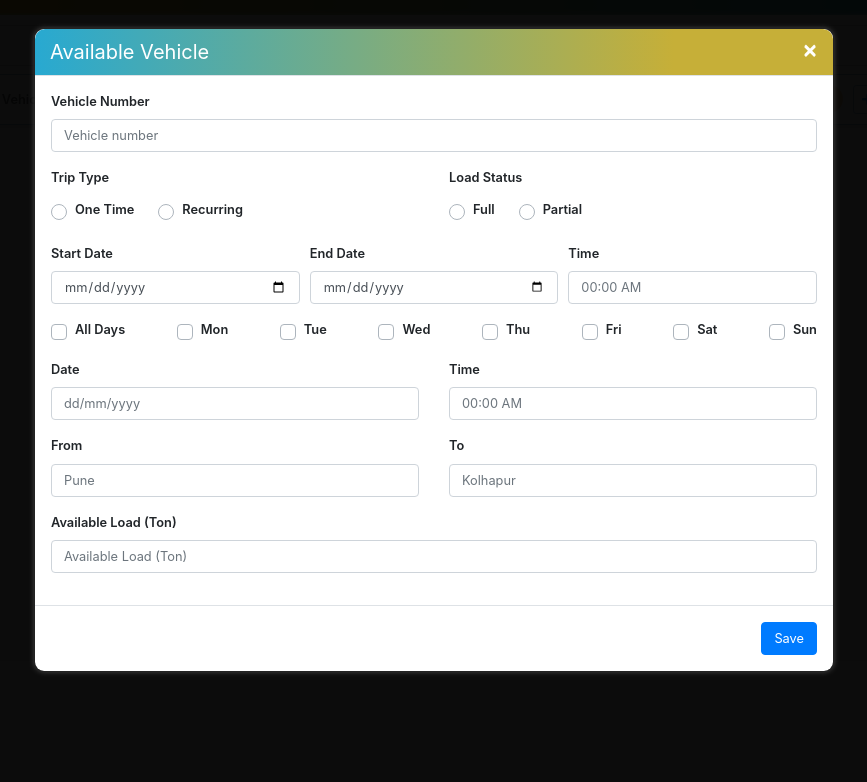
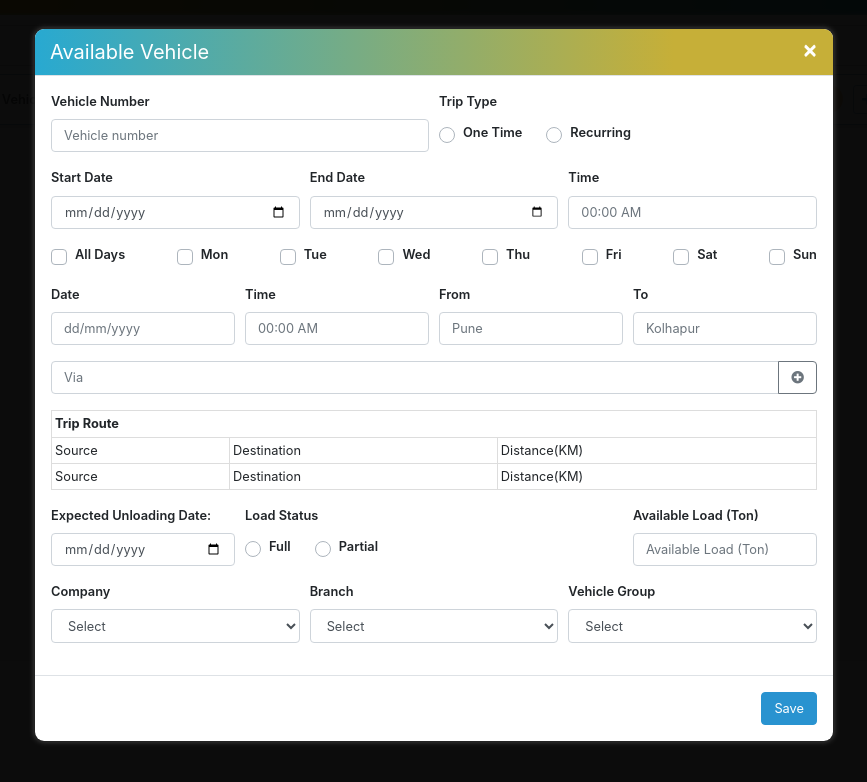
Before and after one commit to vinitbhisesh/rentatruck, an Angular app: page /availablevehicle in a window 1280 px wide. Both pictures are taken after typing "Sample" into the empty fields and a click on the button "Add". Shown: the top 782 px of the page, without its empty margins (206-1073 px from the left). Built offline with nearby package versions, Linux system fonts and the light colour scheme.

Commit message:
ui changes

```diff
--- a/src/app/app.component.html
+++ b/src/app/app.component.html
@@ -5,7 +5,7 @@
 
 <footer *ngIf="isLoggedIn">
     <div class="copyRightSec pt-2 pb-2">
-        <div class="container">
+        <div class="container-fluid">
             <div
                 class="d-flex flex-column flex-md-row flex-lg-row align-items-center justify-content-center justify-content-md-between">
                 <div><img src="assets/img/footerLogo.png" class="mx-auto widt115" alt="" /></div>
--- a/src/app/available-vehicle/available-vehicle.component.html
+++ b/src/app/available-vehicle/available-vehicle.component.html
@@ -151,13 +151,13 @@
 
                     <form>
                         <div>
+                            <div class="form-row">
+                                <div class="col-sm-12 col-md-6 col-lg-6">
                             <div class="form-group">
                                 <label for="vehicleNumber_id">Vehicle Number</label>
-                                <input type="text" class="form-control" id="vehicleNumber_id"
-                                    placeholder="Vehicle number" />
+                                <input type="text" class="form-control" id="vehicleNumber_id" placeholder="Vehicle number" />
                             </div>
-
-                            <div class="row">
+                                </div>
                                 <div class="col-sm-12 col-md-6 col-lg-6">
                                     <div class="form-group">
                                         <label>Trip Type</label>
@@ -171,22 +171,6 @@
                                                 <input type="radio" class="custom-control-input" name="tripType"
                                                     id="recurringTT_id">
                                                 <label class="custom-control-label" for="recurringTT_id">Recurring</label>
-                                            </div>
-                                        </div>
-                                    </div>
-                                </div>
-                                <div class="col-sm-12 col-md-6 col-lg-6">
-                                    <div class="form-group">
-                                        <label>Load Status</label>
-                                        <div class="d-flex justify-content-start">
-                                            <div class="form-group custom-control custom-radio my-1 mr-sm-4">
-                                                <input type="radio" class="custom-control-input" name="lsFullPartial" id="lsFull_id">
-                                                <label class="custom-control-label" for="lsFull_id">Full</label>
-                                            </div>
-                                            <div class="form-group custom-control custom-radio my-1 mr-sm-2">
-                                                <input type="radio" class="custom-control-input" name="lsFullPartial"
-                                                    id="lsPartial_id">
-                                                <label class="custom-control-label" for="lsPartial_id">Partial</label>
                                             </div>
                                         </div>
                                     </div>
@@ -256,40 +240,139 @@
 
                             </div>
 
-                            <div class="row">
-                                <div class="col-sm-12 col-md-6 col-lg-6">
+                            <div class="form-row">
+                                <div class="col-sm-12 col-md-3 col-lg-3">
                                     <div class="form-group">
                                         <label for="bookingAV_id">Date</label>
                                         <input type="text" class="form-control" id="bookingAV_id"
                                             placeholder="dd/mm/yyyy" />
                                     </div>
                                 </div>
-                                <div class="col-sm-12 col-md-6 col-lg-6">
+                                <div class="col-sm-12 col-md-3 col-lg-3">
                                     <div class="form-group">
                                         <label for="timeAV_id">Time</label>
                                         <input type="text" class="form-control" id="timeAV_id" placeholder="00:00 AM" />
                                     </div>
                                 </div>
-                            </div>
-
-                            <div class="row">
-                                <div class="col-sm-12 col-md-6 col-lg-6">
+                                <div class="col-sm-12 col-md-3 col-lg-3">
                                     <div class="form-group">
                                         <label for="fromAV_id">From</label>
                                         <input type="text" class="form-control" id="fromAV_id" placeholder="Pune" />
                                     </div>
                                 </div>
-                                <div class="col-sm-12 col-md-6 col-lg-6">
+                                <div class="col-sm-12 col-md-3 col-lg-3">
                                     <div class="form-group">
                                         <label for="toAV_id">To</label>
                                         <input type="text" class="form-control" id="toAV_id" placeholder="Kolhapur" />
                                     </div>
                                 </div>
                             </div>
-                            <div class="form-group">
-                                <label for="availableLoadTon_id">Available Load (Ton)</label>
-                                <input type="text" class="form-control" id="availableLoadTon_id" placeholder="Available Load (Ton)" />
+
+<div class="form-row">
+    <div class="col-sm-12 col-md-12 col-lg-12">
+        <div class="form-group">
+            <div class="input-group mb-3">
+                <input type="text" class="form-control" placeholder="Via" aria-label="Via" aria-describedby="button-addon2">
+                <div class="input-group-append">
+                    <button class="btn btn-outline-secondary" type="button" id="button-addon2"><i class="fas fa-plus-circle"></i></button>
+                </div>
+            </div>
+        </div>
+    </div>
+</div>
+
+<div class="form-row">
+    <div class="col-sm-12 col-md-12 col-lg-12">
+        <div class="form-group">
+            <table class="tblSty" width="100%" cellpadding="0" cellspacing="0">
+                <tr>
+                    <th colspan="3">Trip Route</th>
+                </tr>
+                <tr>
+                    <td>Source</td>
+                    <td>Destination</td>
+                    <td>Distance(KM)</td>
+                </tr>
+                <tr>
+                    <td>Source</td>
+                    <td>Destination</td>
+                    <td>Distance(KM)</td>
+                </tr>
+            </table>
+        </div>
+    </div>
+</div>
+
+                            <div class="form-row">
+                                <div class="col-sm-12 col-md-3 col-lg-3">
+                                    <div class="form-group">
+                                        <label for="availableLoadTon_id">Expected Unloading Date:</label>
+                                        <input type="date" class="form-control" id="expectedUnloadingDate_id" placeholder="Expected Unloading Date" />
+                                    </div>
+                                </div>
+                                <div class="col-sm-12 col-md-6 col-lg-6">
+                                    <div class="form-group">
+                                        <label>Load Status</label>
+                                        <div class="d-flex justify-content-start">
+                                            <div class="form-group custom-control custom-radio my-1 mr-sm-4">
+                                                <input type="radio" class="custom-control-input" name="lsFullPartial" id="lsFull_id">
+                                                <label class="custom-control-label" for="lsFull_id">Full</label>
+                                            </div>
+                                            <div class="form-group custom-control custom-radio my-1 mr-sm-2">
+                                                <input type="radio" class="custom-control-input" name="lsFullPartial" id="lsPartial_id">
+                                                <label class="custom-control-label" for="lsPartial_id">Partial</label>
+                                            </div>
+                                        </div>
+                                    </div>
+                                </div>
+                                <div class="col-sm-12 col-md-3 col-lg-3">
+                                    <div class="form-group">
+                                        <label for="availableLoadTon_id">Available Load (Ton)</label>
+                                        <input type="text" class="form-control" id="availableLoadTon_id" placeholder="Available Load (Ton)" />
+                                    </div>
+                                </div>
+
                             </div>
+                            <div class="form-row">
+                                <div class="col-sm-12 col-md-4 col-lg-4">
+                                    <div class="form-group">
+                                        <label for="vehicleType_id">Company</label>
+                                        <select id="vehicleType_id" class="form-control">
+                                            <option selected>Select</option>
+                                            <option>Shaurya Finance Pvt. Ltd.</option>
+                                            <option>Shaurya Electronic Shopping Store.</option>
+                                            <option>Shaurya Petroleum</option>
+                                            <option>Shaurya Studio</option>
+                                        </select>
+                                    </div>
+                                </div>
+                                <div class="col-sm-12 col-md-4 col-lg-4">
+                                    <div class="form-group">
+                                        <label for="vehicleType_id">Branch</label>
+                                        <select id="vehicleType_id" class="form-control">
+                                            <option selected>Select</option>
+                                            <option>Branch 1</option>
+                                            <option>Branch 2</option>
+                                            <option>Branch 3</option>
+                                            <option>Branch 4</option>
+                                        </select>
+                                    </div>
+                                </div>
+                                <div class="col-sm-12 col-md-4 col-lg-4">
+                                    <div class="form-group">
+                                        <label for="vehicleType_id">Vehicle Group</label>
+                                        <select id="vehicleType_id" class="form-control">
+                                            <option selected>Select</option>
+                                            <option>Shaurya Vehicle Group 1</option>
+                                            <option>Shaurya Vehicle Group 2</option>
+                                            <option>Shaurya Vehicle Group 3</option>
+                                            <option>Shaurya Vehicle Group 4</option>
+                                        </select>
+                                    </div>
+                                </div>
+                            </div>
+
+
                         </div>
 
                     </form>
--- a/src/index.html
+++ b/src/index.html
@@ -2,7 +2,7 @@
 <html lang="en">
 <head>
     <meta charset="utf-8">
-    <title>Rent a truck</title>
+    <title>Rent Pe Truck</title>
     <base href="/">
     <meta name="viewport" content="width=device-width, initial-scale=1">
     <link rel="icon" type="image/x-icon" href="favicon.ico">
--- a/src/styles.css
+++ b/src/styles.css
@@ -10,6 +10,19 @@ br{display:none;}
 .h4, h4 {font-size:1.1rem;}
 .trackBtnBg{font-size:1rem;}
 form .form-control{font-size:0.8rem;}
+
+.btn-primary{background-color:#2993d0; border-color:#2993d0;}
+.btn-primary:hover{background-color:#c6af38; border-color:#c6af38;}
+.btn-primary:not(:disabled):not(.disabled).active, .btn-primary:not(:disabled):not(.disabled):active, .show>.btn-primary.dropdown-toggle{background-color:#c6af38; border-color:#c6af38;}
+
+.btn-outline-primary{color:#2993d0; border-color:#2993d0;}
+.btn-outline-primary:hover{background-color:#c6af38; border-color:#c6af38;}
+
+.btn-outline-primary:not(:disabled):not(.disabled).active, .btn-outline-primary:not(:disabled):not(.disabled):active, .show>.btn-outline-primary.dropdown-toggle {background-color:#c6af38; border-color:#c6af38;}
+
+.custom-control-input:checked~.custom-control-label::before {border-color:#2993d0; background-color:#2993d0;}
+
+
 label {font-weight:600;}
 a{color:#0a80c5;}
 .btn-link{color:#219fe8;}
@@ -472,7 +485,6 @@ label {font-weight:600;}
 .accordionSty .card-header:hover{background-color: #fefffb;}
 .accordionSty .card-body{background:#d7eff3; font-size:0.9rem;}
 
-
 .dropdown-item.active, .dropdown-item:active{color:#2892cf; background-color:transparent;}
 
 
@@ -484,12 +496,11 @@ label {font-weight:600;}
 .branchesSecMain .card .card-subtitle{ color:#444; font-size:0.9rem;}
 
 .modal-dialog .modal-content{box-shadow:0 0 5px #444; border-radius:10px;}
-.modal-dialog .modal-header{background-image: linear-gradient(to right, #28a9d1 0%, #c6af38 80%); padding:8px 15px; border-radius:10px 10px 0 0;}
+.modal-dialog .modal-header{background-image: linear-gradient(to right, #28a9d1 0%, #c6af38 80%); padding:8px 15px; border-radius:8px 8px 0 0;}
 .modal-dialog .modal-header .modal-title{color:#fff; font-weight:normal;}
 .modal-dialog .close{font-weight:500; color:#fff; opacity:1;}
 
 .loginPopSty .help-block{position:absolute; color:#dc3545; text-align:center; left:35%;}
-
 
 .usersSecMain .card{border:1px solid #a8d2ea; min-width:295px;}
 .usersSecMain .card .card-subtitle{ color:#444; font-size:0.9rem;}
@@ -501,7 +512,13 @@ label {font-weight:600;}
 .selectTitleBtn{border-bottom:1px solid #ddd; padding:5px;}
 .selectCompTitle{font-size:0.8rem; font-weight:500; margin-left:5px;}
 .companyCheckboxList label{font-weight:400;}
-.mt26{ margin-top:26px;}
+.mt26{margin-top:26px;}
+
+.tblSty{border-right:1px solid #ddd; border-bottom:1px solid #ddd;}
+.tblSty td, .tblSty th{border-left:1px solid #ddd; border-top:1px solid #ddd; padding:3px;}
+
+
+
 
 }
 
@@ -521,9 +538,7 @@ label {font-weight:600;}
 
 .modal{background:rgba(0,0,0,0.9);}
 
-.custom-select.is-invalid, .form-control.is-invalid,.was-validated .custom-select:invalid, .was-validated .form-control:invalid {
-    border-color: #dc3545;
-}
+.custom-select.is-invalid, .form-control.is-invalid,.was-validated .custom-select:invalid, .was-validated .form-control:invalid {border-color:#dc3545;}
 
 .homeCityImg{background-image:url(assets/img/homCity.png); position:absolute; top:-28px; height:60px; width:100%;}
 .animation{padding-top:30px; overflow:hidden;}
```
